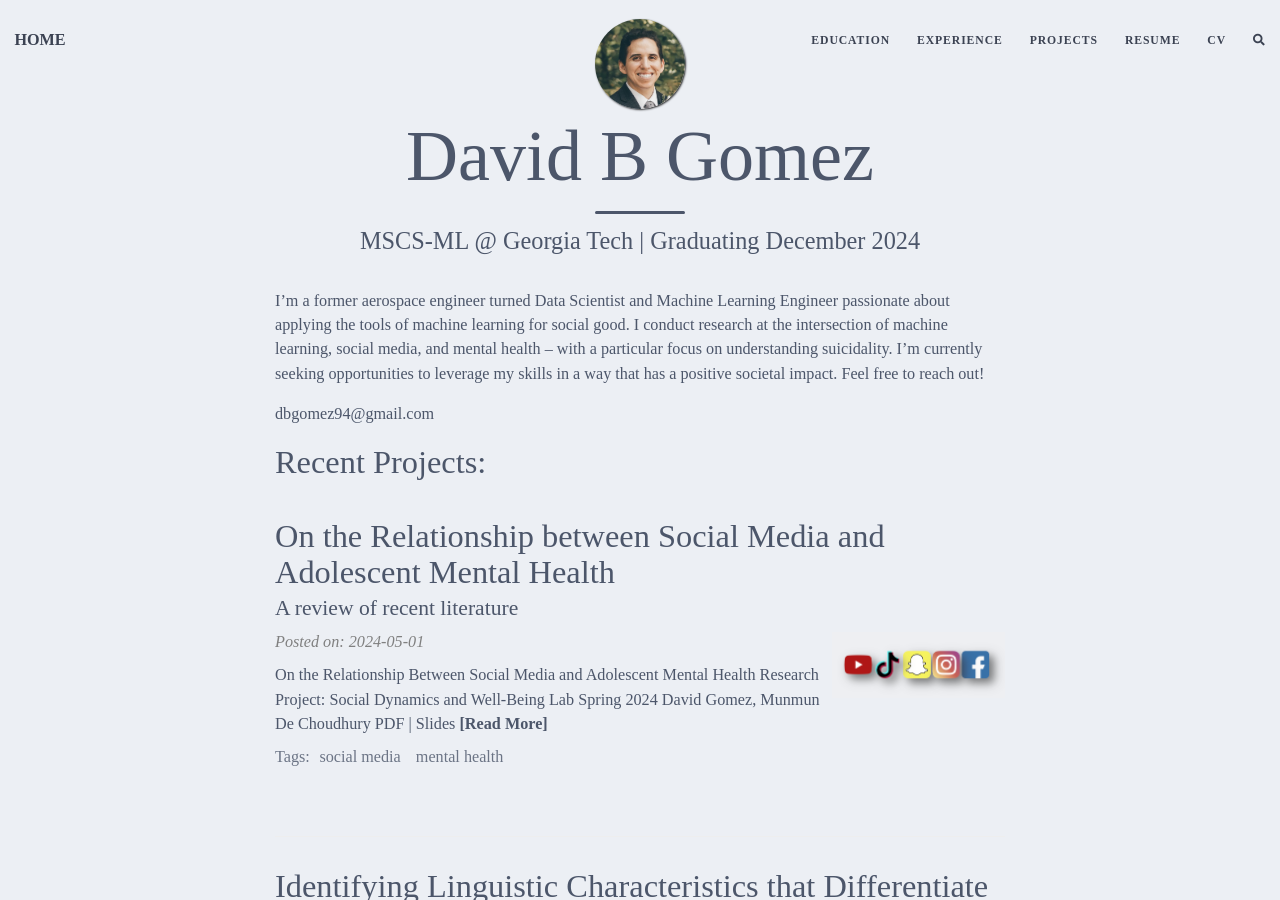
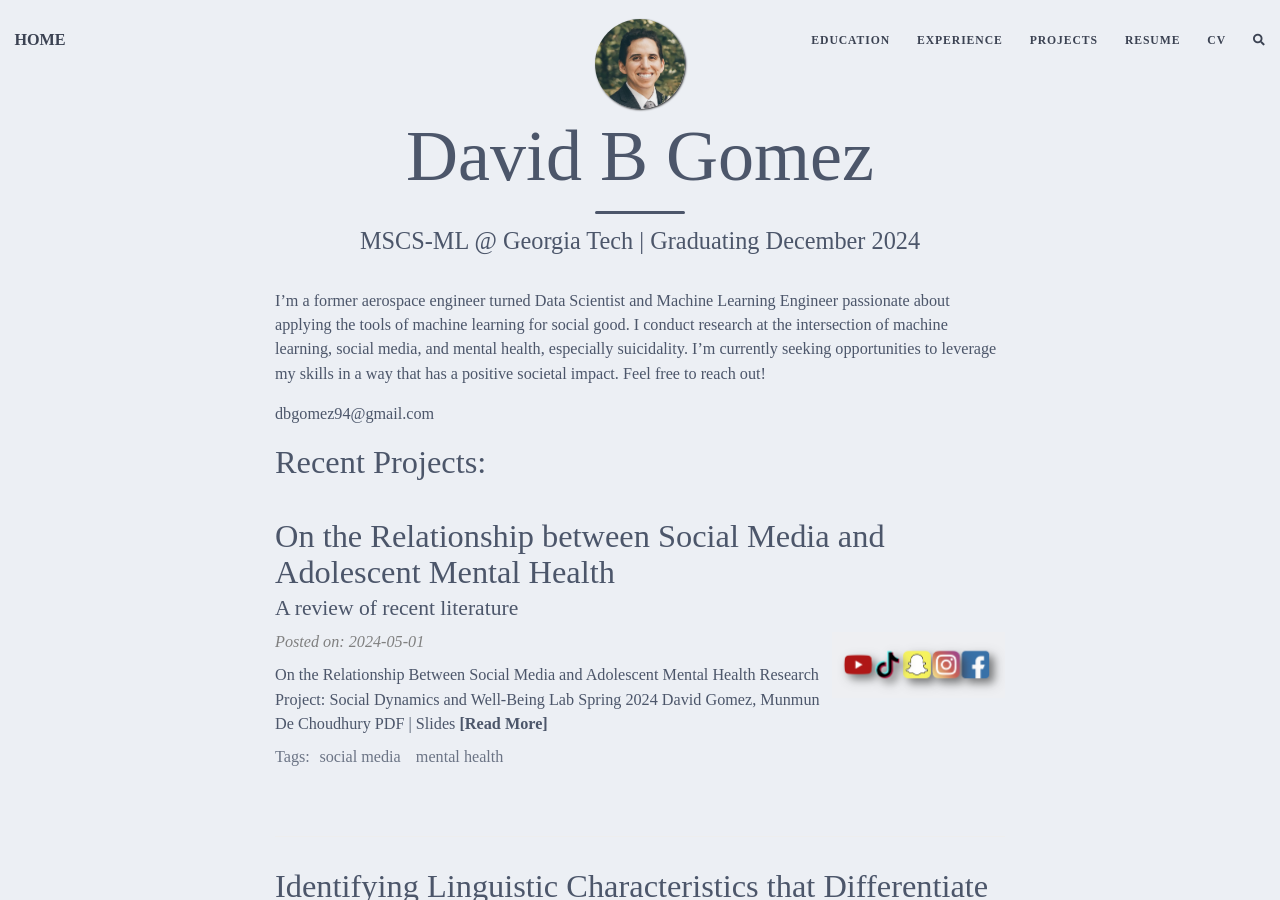
Before and after one commit to dbgomez94/dbgomez94.github.io, a Jekyll site: the page built from index.md, in a window 1280 px wide and 900 px high. Built offline with Jekyll 4.4.1, drawn with Linux system fonts in a browser that asks for light colours; nearby versions of some CDN libraries; the list of posts is cut into pages by our own code; comment, search, counter and statistics services are not loaded.

Commit message:
updating projects

```diff
--- a/index.md
+++ b/index.md
@@ -4,7 +4,7 @@
 subtitle: MSCS-ML @ Georgia Tech | Graduating December 2024
 ---
 
-I'm a former aerospace engineer turned Data Scientist and Machine Learning Engineer passionate about applying the tools of machine learning for social good. I conduct research at the intersection of machine learning, social media, and mental health -- with a particular focus on understanding suicidality. I'm currently seeking opportunities to leverage my skills in a way that has a positive societal impact. Feel free to reach out!
+I'm a former aerospace engineer turned Data Scientist and Machine Learning Engineer passionate about applying the tools of machine learning for social good. I conduct research at the intersection of machine learning, social media, and mental health, especially suicidality. I'm currently seeking opportunities to leverage my skills in a way that has a positive societal impact. Feel free to reach out!
 
 dbgomez94@gmail.com
 
```
